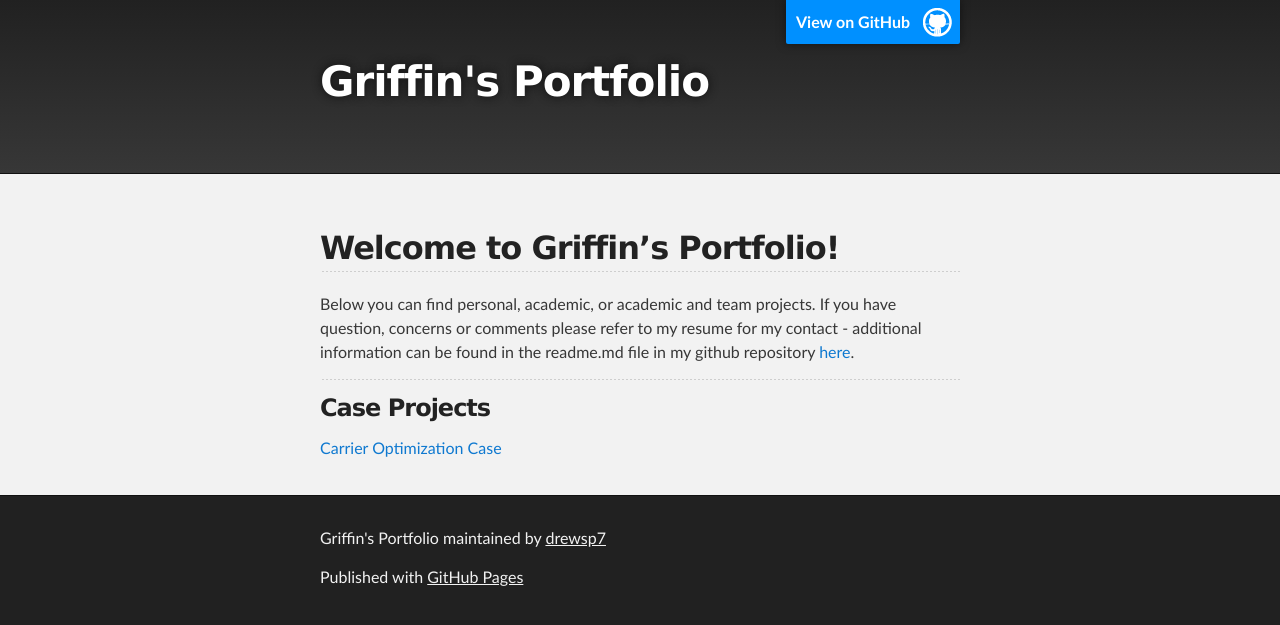
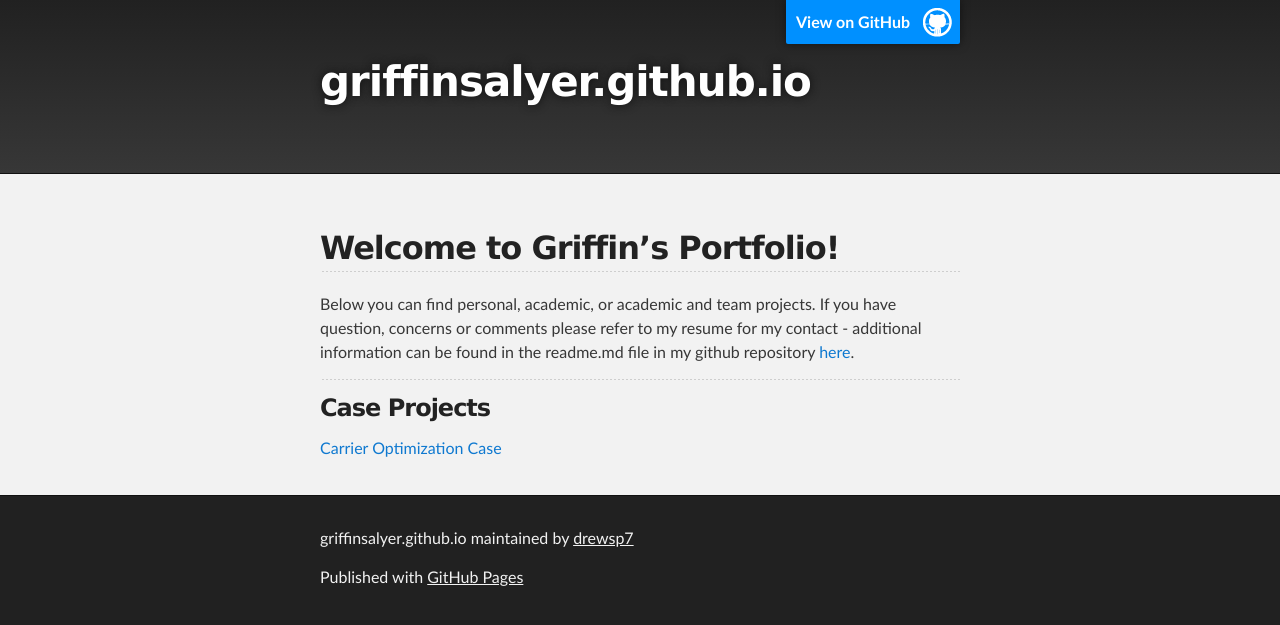
Before and after one commit to drewsp7/griffinsalyer.github.io, a Jekyll site: the page built from index.md, in a window 1280 px wide. Shown: the top 625 px of the page. Built offline with Jekyll 4.4.1, drawn with Linux system fonts in a browser that asks for light colours; our own code applies the rules of GitHub Pages for plain Markdown files; the repository's description, which GitHub fills in, is left out.

Commit message:
Update _config.yml

```diff
--- a/_config.yml
+++ b/_config.yml
@@ -1,3 +1,3 @@
-title: Griffin's Portfolio
+title:
 
 theme: jekyll-theme-slate
```
